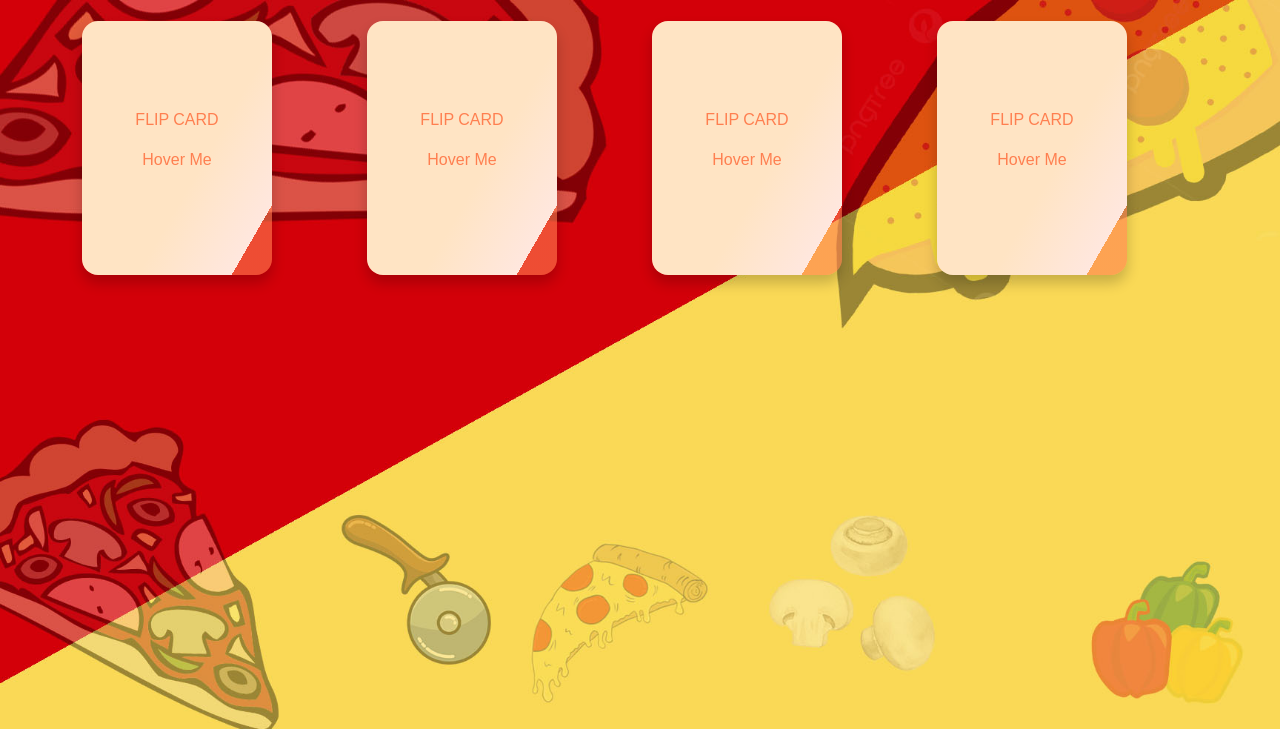
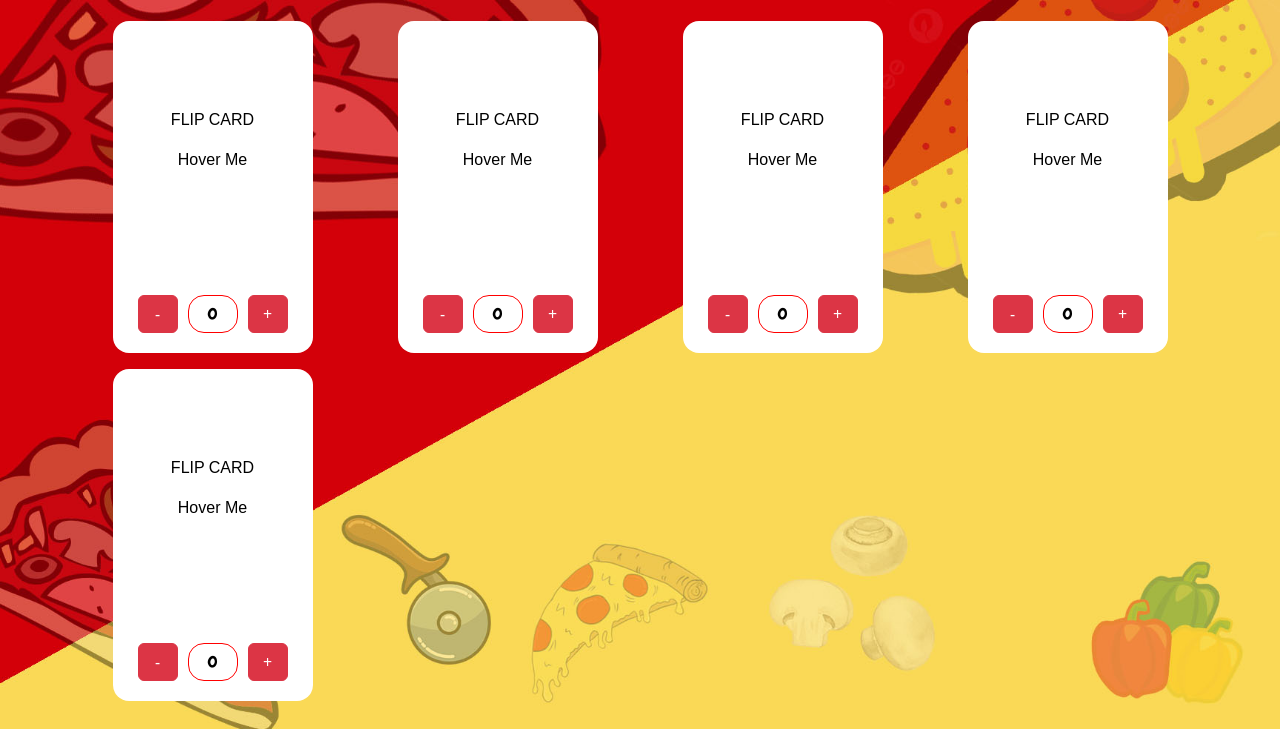
Before and after one commit to iqbalfaris24/Pizz.yumm, a plain HTML site: page menu.html in a window 1280 px wide. Shown: the part 71-800 px from the top of the page. Drawn offline with nearby package versions, Linux system fonts and the light colour scheme.

Commit message:
styling card

```diff
--- a/menu.html
+++ b/menu.html
@@ -86,12 +86,11 @@
                      <p>Leave Me</p>
                   </div>
                </div>
-               <!-- <div class="card-footer">
-                  <button id="decrement">-</button>
-                  <input type="number" id="counter" value="0">
-                  <button id="increment">+</button>
-
-               </div> -->
+            </div>
+            <div class="card-add">
+               <button type="button" class="btn btn-danger btn-odd" id="decrement">-</button>
+               <input type="number" id="counter" value="0">
+               <button type="button" class="btn btn-danger btn-odd" id="increment">+</button>
             </div>
          </div>
          <div class="col-6 col-md-4 col-lg-3 mt-3 menu-card">
@@ -106,12 +105,11 @@
                      <p>Leave Me</p>
                   </div>
                </div>
-               <!-- <div class="card-footer">
-                  <button id="decrement">-</button>
-                  <input type="number" id="counter" value="0">
-                  <button id="increment">+</button>
-
-               </div> -->
+            </div>
+            <div class="card-add">
+               <button type="button" class="btn btn-danger btn-odd" id="decrement">-</button>
+               <input type="number" id="counter" value="0">
+               <button type="button" class="btn btn-danger btn-odd" id="increment">+</button>
             </div>
          </div>
          <div class="col-6 col-md-4 col-lg-3 mt-3 menu-card">
@@ -126,12 +124,11 @@
                      <p>Leave Me</p>
                   </div>
                </div>
-               <!-- <div class="card-footer">
-                  <button id="decrement">-</button>
-                  <input type="number" id="counter" value="0">
-                  <button id="increment">+</button>
-
-               </div> -->
+            </div>
+            <div class="card-add">
+               <button type="button" class="btn btn-danger btn-odd" id="decrement">-</button>
+               <input type="number" id="counter" value="0">
+               <button type="button" class="btn btn-danger btn-odd" id="increment">+</button>
             </div>
          </div>
          <div class="col-6 col-md-4 col-lg-3 mt-3 menu-card">
@@ -146,12 +143,30 @@
                      <p>Leave Me</p>
                   </div>
                </div>
-               <!-- <div class="card-footer">
-                  <button id="decrement">-</button>
-                  <input type="number" id="counter" value="0">
-                  <button id="increment">+</button>
-
-               </div> -->
+            </div>
+            <div class="card-add">
+               <button type="button" class="btn btn-danger btn-odd" id="decrement">-</button>
+               <input type="number" id="counter" value="0">
+               <button type="button" class="btn btn-danger btn-odd" id="increment">+</button>
+            </div>
+         </div>
+         <div class="col-6 col-md-4 col-lg-3 mt-3 menu-card">
+            <div class="card">
+               <div class="flip-card-inner">
+                  <div class="flip-card-front">
+                     <p class="title">FLIP CARD</p>
+                     <p>Hover Me</p>
+                  </div>
+                  <div class="flip-card-back">
+                     <p class="title">BACK</p>
+                     <p>Leave Me</p>
+                  </div>
+               </div>
+            </div>
+            <div class="card-add">
+               <button type="button" class="btn btn-danger btn-odd" id="decrement">-</button>
+               <input type="number" id="counter" value="0">
+               <button type="button" class="btn btn-danger btn-odd" id="increment">+</button>
             </div>
          </div>
       </div>
--- a/scss/components/_menu.scss
+++ b/scss/components/_menu.scss
@@ -1,14 +1,17 @@
 .menu {
    .row {
       .menu-card {
+
          .card {
+            margin: auto;
             background: transparent;
-            width: 190px;
+            width: 200px;
             height: 254px;
             border: none;
             -webkit-perspective: 1000px;
             perspective: 1000px;
             font-family: sans-serif;
+
 
             &:hover .flip-card-inner {
                -webkit-transform: rotateY(180deg);
@@ -29,8 +32,8 @@
 
                .flip-card-front,
                .flip-card-back {
-                  -webkit-box-shadow: 0 8px 14px 0 rgba(0, 0, 0, 0.2);
-                  box-shadow: 0 8px 14px 0 rgba(0, 0, 0, 0.2);
+                  // -webkit-box-shadow: 0 8px 14px 0 rgba(0, 0, 0, 0.2);
+                  // box-shadow: 0 8px 14px 0 rgba(0, 0, 0, 0.2);
                   position: absolute;
                   display: -webkit-box;
                   display: -ms-flexbox;
@@ -47,21 +50,47 @@
                   -webkit-backface-visibility: hidden;
                   backface-visibility: hidden;
                   border-radius: 1rem;
+                  border-bottom-right-radius: 0px;
+                  border-bottom-left-radius: 0px;
                }
 
                .flip-card-front {
-                  background: linear-gradient(120deg, bisque 60%, rgb(255, 231, 222) 88%,
-                        rgb(255, 211, 195) 40%, rgba(255, 127, 80, 0.603) 48%);
-                  color: coral;
+                  background-color: white;
+                  color: rgb(0, 0, 0);
                }
 
                .flip-card-back {
-                  background: linear-gradient(120deg, rgb(255, 174, 145) 30%, coral 88%,
-                        bisque 40%, rgb(255, 185, 160) 78%);
-                  color: white;
+                  background-color: white;
+                  color: rgb(0, 0, 0);
                   -webkit-transform: rotateY(180deg);
                   transform: rotateY(180deg);
                }
+            }
+
+         }
+
+         .card-add {
+            background-color: white;
+            display: flex;
+            width: 200px;
+            margin: auto;
+            padding: 20px 0px;
+            justify-content: center;
+            border-bottom-right-radius: 1rem;
+            border-bottom-left-radius: 1rem;
+
+            .btn-odd {
+               width: 40px;
+               text-align: center;
+            }
+
+            input {
+               width: 25%;
+               margin: 0px 10px;
+               text-align: center;
+               border: 1px solid red;
+               border-radius: 1rem;
+               font-family: 'Chewy', cursive;
             }
          }
       }
```
Also changed, not shown: scss/style.css, 1 other file.
